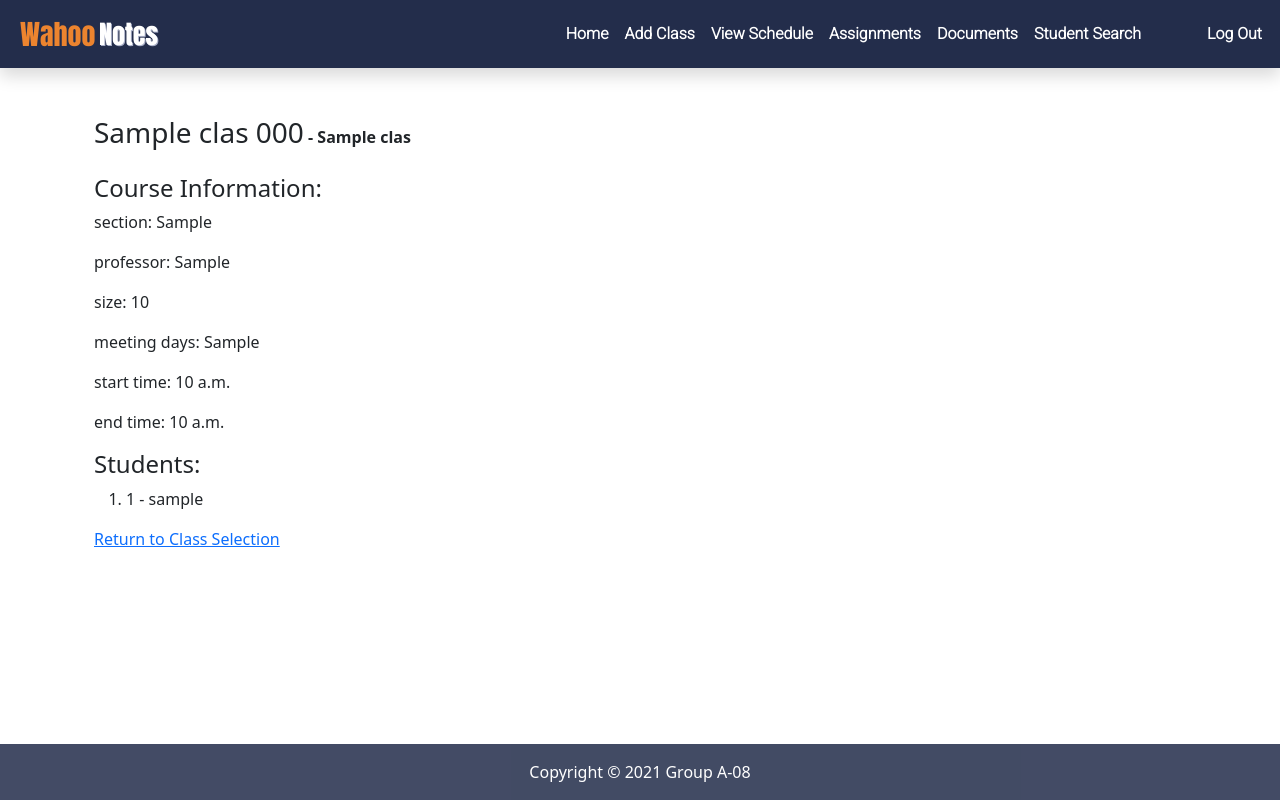
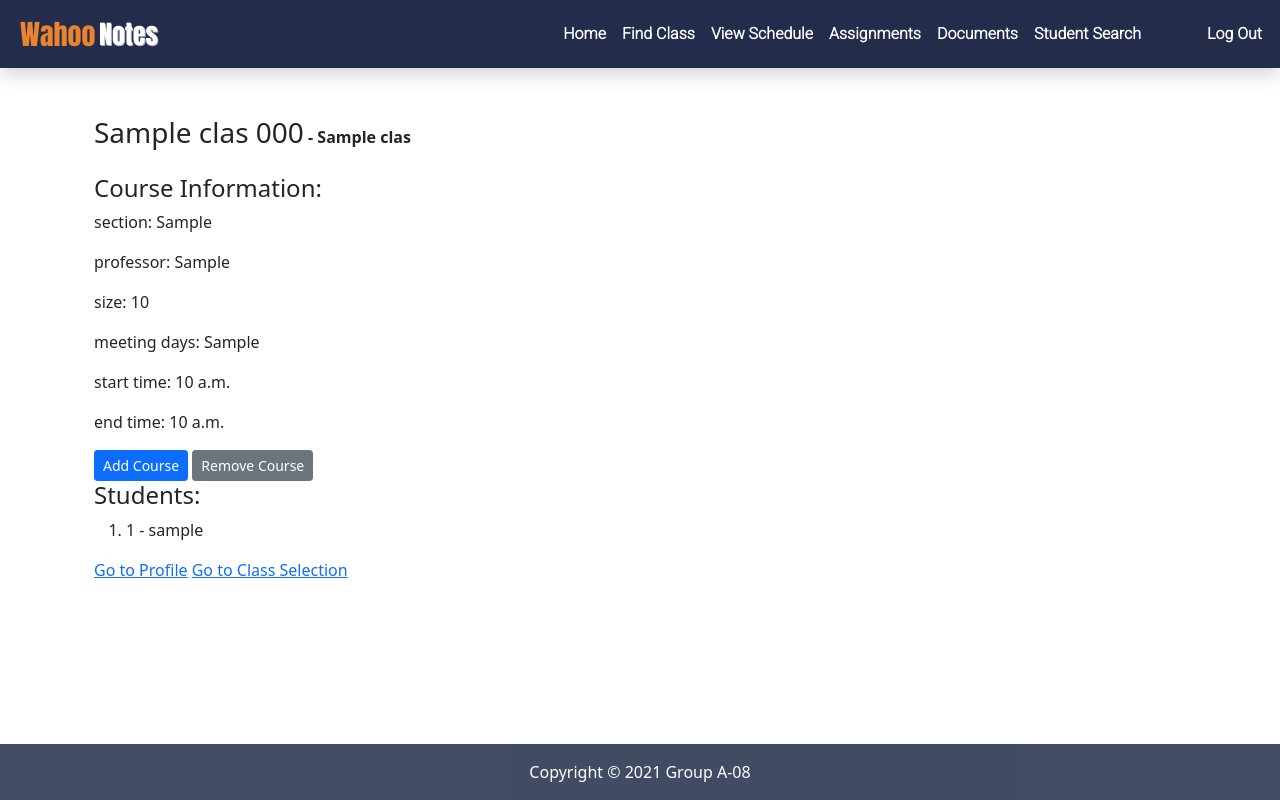
Before and after one commit to WilliamHaslet/wahoo-notes-website-project, a Django app: page /course/1/ in a window 1280 px wide. Run offline with Django 3.2, Linux system fonts and the light colour scheme; tables that the repository leaves empty hold one stand-in row (values such as "Sample post"); some libraries are stand-ins or nearby versions.

Commit message:
moving add and remove course buttons to class detail

```diff
--- a/main_app/templates/main_app/classdetail.html
+++ b/main_app/templates/main_app/classdetail.html
@@ -25,13 +25,22 @@
         <p>meeting days: {{class_detail.day}}</p>
         <p>start time: {{class_detail.start_time}}</p>
         <p>end time: {{class_detail.end_time}}</p>
+        <form method="POST" action="{% url 'main_app:addCourse' class_detail.id %}" style="display: inline;">
+            {% csrf_token %}
+            <button class="btn btn-primary btn-sm">Add Course</button>
+        </form>
+        <form method="POST" action="{% url 'main_app:removeCourse' class_detail.id %}" style="display: inline;">
+            {% csrf_token %}
+            <button class="btn btn-secondary btn-sm">Remove Course</button>
+        </form>
         <h4>Students:</h4>
         <ol>
             {% for student in class_detail.profiles.all %}
                 <li>{{student.computing_id}} - {{student.user.username}}</li>
             {% endfor %}
         </ol>
-        <a href="/addClasses">Return to Class Selection</a>
+        <a href="/">Go to Profile</a>
+        <a href="/addClasses">Go to Class Selection</a>
     </div>
 </body>
 {% endblock %}
--- a/main_app/views.py
+++ b/main_app/views.py
@@ -126,7 +126,7 @@ def addCourse(request, pk):
         request.user.profile.classes.add(course)
         request.user.profile.save()
         messages.success(request, f"{course.subject} {course.code} added!")
-    return HttpResponseRedirect('/addClasses')
+    return HttpResponseRedirect(f'/course/{pk}/')
 
 def removeCourse(request, pk):
     if request.method == 'POST':
@@ -134,7 +134,7 @@ def removeCourse(request, pk):
         request.user.profile.classes.remove(course)
         request.user.profile.save()
         messages.success(request, f"{course.subject} {course.code} removed!")
-    return HttpResponseRedirect('/addClasses')
+    return HttpResponseRedirect(f'/course/{pk}/')
 
 def logout_view(request):
     logout(request)
--- a/templates/base.html
+++ b/templates/base.html
@@ -116,7 +116,7 @@
                 <a {% if request.resolver_match.url_name == '' %}class="nav-link active rounded"{% else %}class="nav-link rounded"{% endif %} href="{% url 'main_app:index'%}">Home</a>
               </li>
               <li class="nav-item">
-                <a {% if request.resolver_match.url_name == 'addclasses' %}class="nav-link active rounded"{% else %}class="nav-link rounded"{% endif %} href="{% url 'main_app:addclasses'%}">Add Class</a>
+                <a {% if request.resolver_match.url_name == 'addclasses' %}class="nav-link active rounded"{% else %}class="nav-link rounded"{% endif %} href="{% url 'main_app:addclasses'%}">Find Class</a>
               </li>
               <li class="nav-item">
                 <a {% if request.resolver_match.url_name == 'listclasses' %}class="nav-link active rounded"{% else %}class="nav-link rounded"{% endif %} href="{% url 'main_app:listclasses'%}">View Schedule</a>
```
Also changed, not shown: main_app/templates/main_app/filterclasses.html (+5 -12 lines).
